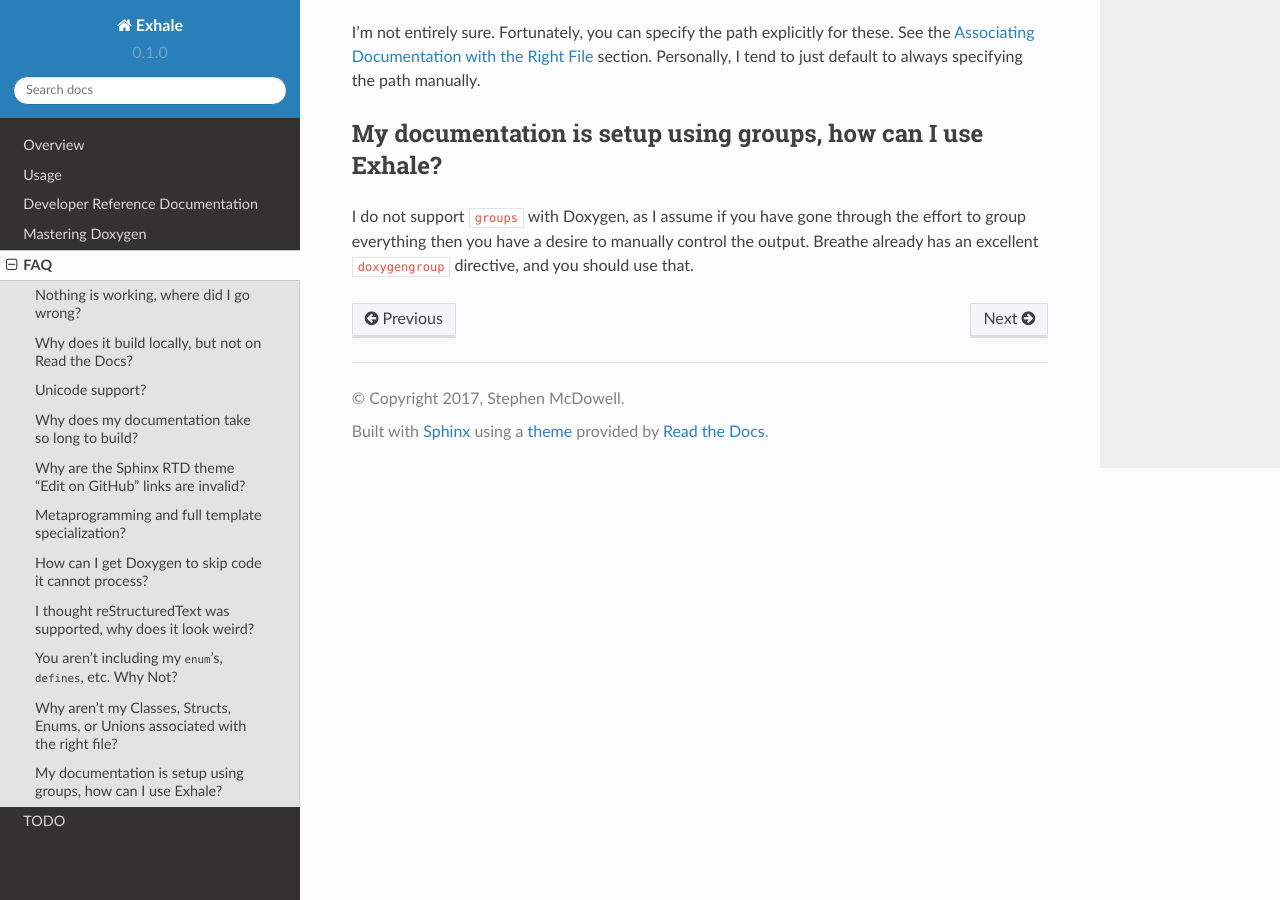
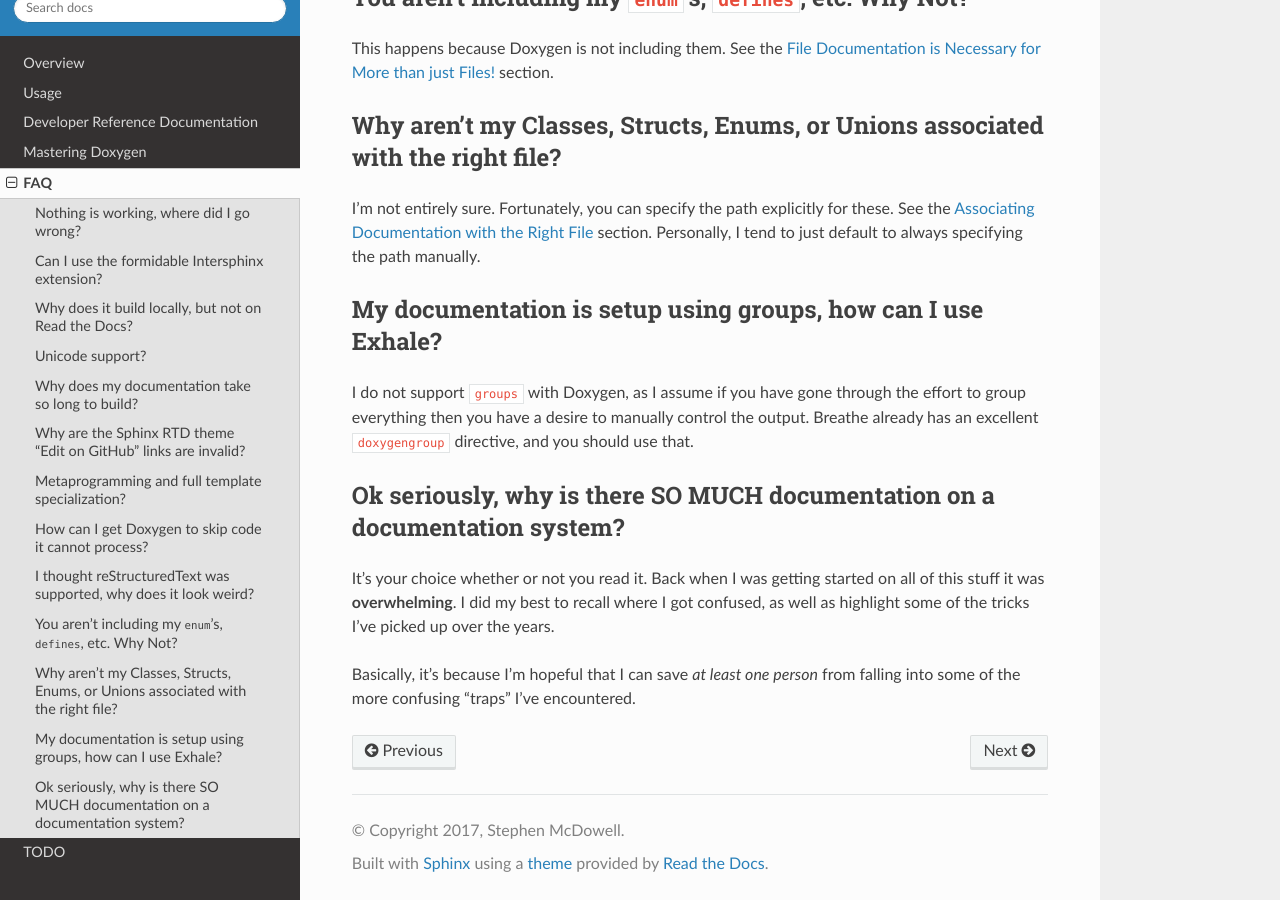
Before and after one commit to svenevs/exhale, a Sphinx documentation site: the page built from docs/faq.rst, in a window 1280 px wide and 900 px high, scrolled down 3455 px. Built offline with Sphinx 7.4.7 and the Read the Docs theme 2.0.0, drawn with Linux system fonts in a browser that asks for light colours; some of the changed text lies outside the part shown.

```diff
--- a/docs/faq.rst
+++ b/docs/faq.rst
@@ -17,6 +19,15 @@ Make sure you set the :data:`exhale.configs.verboseBuild` to ``True``, there may
 useful information being printed there.
 
 .. _companion: http://my-favorite-documentation-test.readthedocs.io/en/latest/
+
+Can I use the formidable Intersphinx extension?
+----------------------------------------------------------------------------------------
+
+Heck yes!  This has almost nothing to do with Exhale, and everything to do with Sphinx.
+I've prepared a crash-course on how to get it up and running on the companion site's
+`Using Intersphinx <using_intersphinx_>`_ page.
+
+.. _using_intersphinx: http://my-favorite-documentation-test.readthedocs.io/en/latest/using_intersphinx.html
 
 Why does it build locally, but not on Read the Docs?
 ----------------------------------------------------------------------------------------
@@ -161,3 +172,13 @@ My documentation is setup using groups, how can I use Exhale?
 I do not support ``groups`` with Doxygen, as I assume if you have gone through the
 effort to group everything then you have a desire to manually control the output.
 Breathe already has an excellent ``doxygengroup`` directive, and you should use that.
+
+Ok seriously, why is there SO MUCH documentation on a documentation system?
+----------------------------------------------------------------------------------------
+
+It's your choice whether or not you read it.  Back when I was getting started on all of
+this stuff it was **overwhelming**.  I did my best to recall where I got confused, as
+well as highlight some of the tricks I've picked up over the years.
+
+Basically, it's because I'm hopeful that I can save *at least one person* from falling
+into some of the more confusing "traps" I've encountered.
--- a/docs/index.rst
+++ b/docs/index.rst
@@ -13,7 +13,9 @@ Exhale
    :start-after: begin_exhale_long_desc
    :end-before:  end_exhale_long_desc
 
-.. contents::
+.. contents:: Contents
+   :local:
+   :backlinks: none
 
 .. include:: ../README.rst
    :start-after: begin_installation
--- a/docs/mastering_doxygen.rst
+++ b/docs/mastering_doxygen.rst
@@ -10,7 +10,9 @@ and arriving at a workflow that seemed to work out.  Your mileage **will** vary,
 **will break**, but if you are patient (and belligerent) enough, the end result is
 totally worth it.  With that, let's begin!
 
-.. contents::
+.. contents:: Contents
+   :local:
+   :backlinks: none
 
 What is Doxygen, and How do I Approach it?
 ----------------------------------------------------------------------------------------
--- a/docs/reference_exhale_configs.rst
+++ b/docs/reference_exhale_configs.rst
@@ -1,7 +1,9 @@
 Exhale Configs Module
 ========================================================================================
 
-.. contents::
+.. contents:: Contents
+   :local:
+   :backlinks: none
 
 .. automodule:: exhale.configs
 
--- a/docs/usage.rst
+++ b/docs/usage.rst
@@ -12,7 +12,9 @@ what you need is:
    `First Steps With Sphinx <http://www.sphinx-doc.org/en/stable/tutorial.html>`_
    tutorial for getting that off the ground.
 
-.. contents::
+.. contents:: Contents
+   :local:
+   :backlinks: none
 
 .. _usage_quickstart_guide:
 
```
Also changed, not shown: other parts of docs/faq.rst (+3 -1 lines), README.rst (+4 -4 lines), setup.py (+5 -9 lines).
